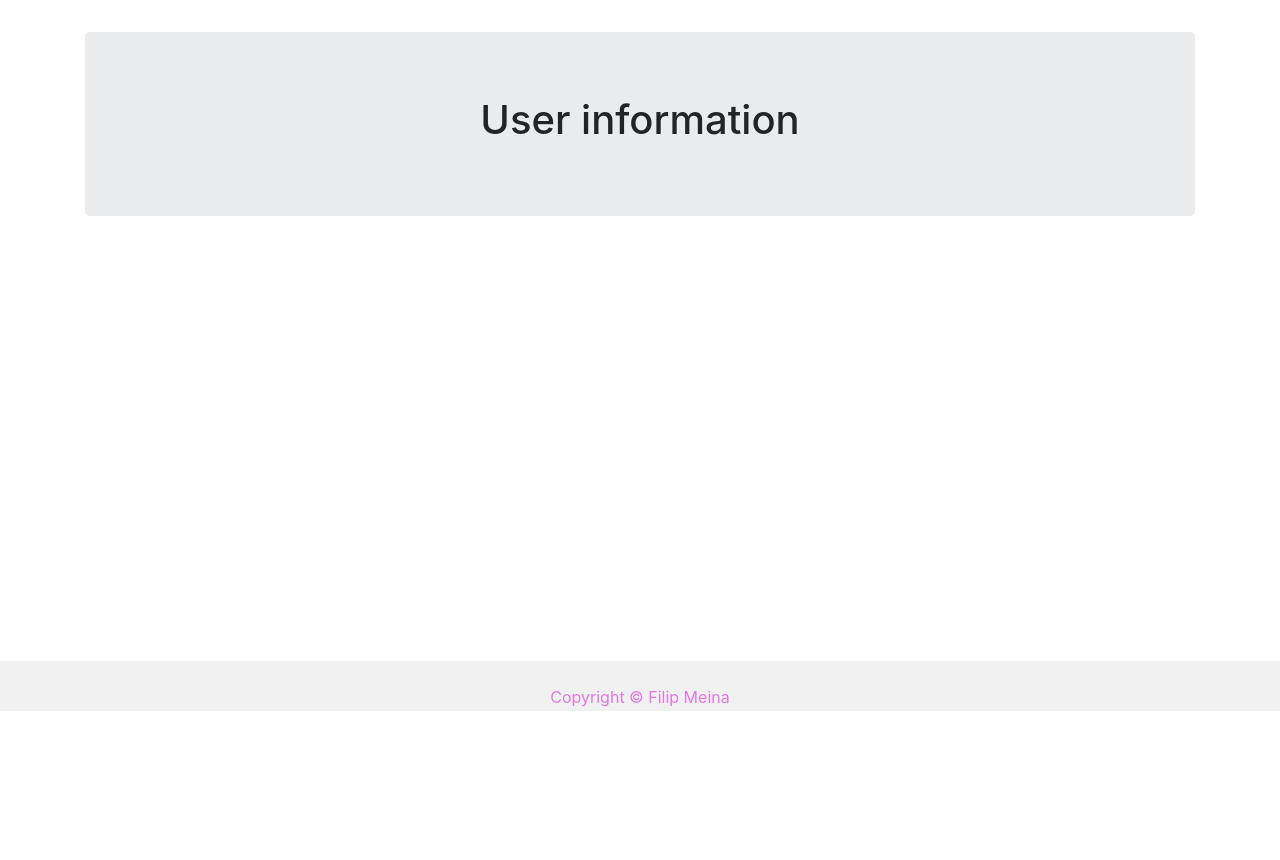
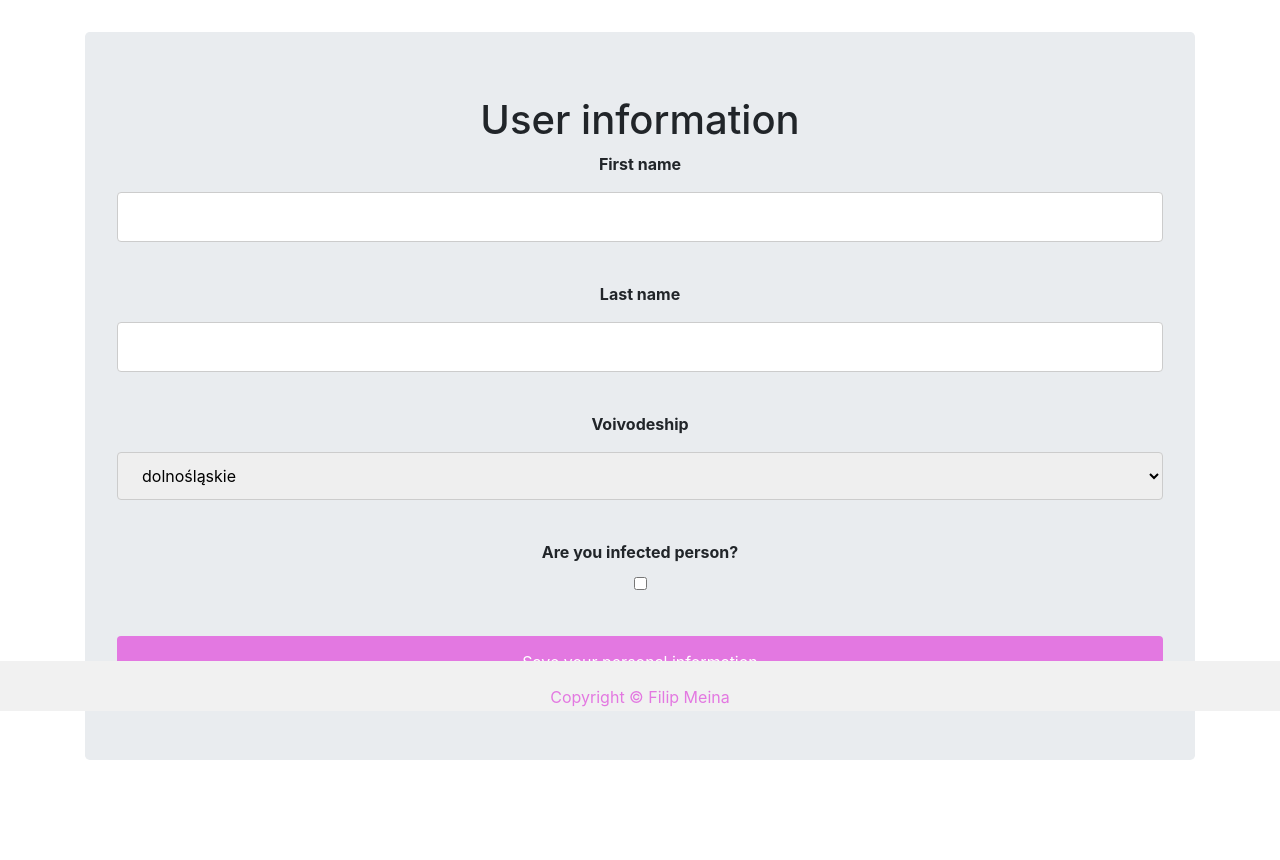
Before and after one commit to fmeina/covid_app, a Flask app: template application/templates/user_info.html in a window 1280 px wide. Shown: the part 89-949 px from the top of the page. Before the commit the page ends 800 px from the top, so only its background shows below. Run offline with Flask 2, Linux system fonts and the light colour scheme; the template is opened without the code that fills it: values that come from a table or form of the project are taken from there, others are empty; the visitor is signed in with stand-in values (Sample User, id 1); data comes from the database, SQL or seed files in the repository; parts of the project's set-up code (start-up, migrations or seed data) failed here and were passed over; some libraries are stand-ins or nearby versions.

Commit message:
Added user_info forms, view of it and model. TODO fix foreign key

```diff
--- a/application/models.py
+++ b/application/models.py
@@ -1,3 +1,5 @@
+from sqlalchemy.orm import relationship
+
 from application import db, login_manager
 from werkzeug.security import generate_password_hash, check_password_hash
 from flask_login import UserMixin
@@ -15,7 +17,6 @@ class Account(db.Model, UserMixin):
     password = db.Column(db.String(128))
     email = db.Column(db.String(64))
 
-
     def __repr__(self):
         return "login" + " " + self.login
 
@@ -29,3 +30,25 @@ class Account(db.Model, UserMixin):
 
     def get_id(self):
         return self.account_id
+
+
+class UserInfo(db.Model):
+    __tablename__ = "userinfo"
+    userinfo_id = db.Column(db.Integer, primary_key=True, autoincrement=True)
+    account_id = db.Column(db.Integer, db.ForeignKey('accounts.account_id'))
+    first_name = db.Column(db.String(25))
+    last_name = db.Column(db.String(25))
+    voivodeship = db.Column(db.String(25))
+    is_infected = db.Column(db.BOOLEAN, unique=False)
+
+    def __repr__(self):
+        return "name" + " " + self.first_name + " " + self.last_name
+
+    def __init__(self, first_name, last_name, voivodeship, is_infected):
+        self.first_name = first_name
+        self.last_name = last_name
+        self.voivodeship = voivodeship
+        self.is_infected = is_infected
+
+    def get_id(self):
+        return self.account_id
--- a/application/templates/register.html
+++ b/application/templates/register.html
@@ -3,7 +3,7 @@
 {% block title %} Register {% endblock title %}
 
 {% block content %}
-<center><h1>Sign up</h1></center>
+<h1>Sign up</h1>
     <br>
 
 {% from "_formhelpers.html" import render_field %}
--- a/application/templates/user_info.html
+++ b/application/templates/user_info.html
@@ -6,6 +6,16 @@
 
     <div class="jumbotron mt-2 text-center">
         <h1>User information</h1>
+    {% from "_formhelpers.html" import render_field %}
+<form method="post">
+    {{ form.hidden_tag() }}
+    {{ render_field(form.first_name) }}<br>
+    {{ render_field(form.last_name) }}<br>
+    {{ render_field(form.voivodeship) }}<br>
+    {{ render_field(form.is_infected) }}<br>
+    {{ form.submit() }}
+
+</form>
     </div>
 
 {% endblock content %}
--- a/application/users/forms.py
+++ b/application/users/forms.py
@@ -1,5 +1,5 @@
 from flask_wtf import FlaskForm
-from wtforms import StringField, PasswordField, SubmitField
+from wtforms import StringField, PasswordField, SubmitField, BooleanField, SelectField
 from wtforms.validators import DataRequired, Email, EqualTo
 from wtforms import ValidationError
 from application.models import Account
@@ -30,3 +30,26 @@ class RegistrationForm(FlaskForm):
     def validate_login(self, login):
         if Account.query.filter_by(login=login.data).first():
             raise ValidationError('Sorry, account with this username already exists.')
+
+
+class UserInfoForm(FlaskForm):
+    first_name = StringField('First name', validators=[DataRequired()])
+    last_name = StringField('Last name', validators=[DataRequired()])
+    voivodeship = SelectField(u'Voivodeship', choices=[('ds', 'dolnośląskie'),
+                                                       ('kp', 'kujawsko-pomorskie'),
+                                                       ('lb', 'lubelskie'),
+                                                       ('ls', 'lubuskie'),
+                                                       ('ld', 'łódzkie'),
+                                                       ('mp', 'małopolskie'),
+                                                       ('mz', 'mazowieckie'),
+                                                       ('op', 'opolskie'),
+                                                       ('pk', 'podkarpackie'),
+                                                       ('pl', 'podlaskie'),
+                                                       ('pm', 'pomorskie'),
+                                                       ('sl', 'śląskie'),
+                                                       ('sk', 'świętokrzyskie'),
+                                                       ('wm', 'warmińsko-mazurskie'),
+                                                       ('wp', 'wielkopolskie'),
+                                                       ('zp', 'zachodnio-pomorskie')])
+    is_infected = BooleanField('Are you infected person?')
+    submit = SubmitField('Save your personal information')
```
Also changed, not shown: application/users/views.py (+14 -4 lines).
